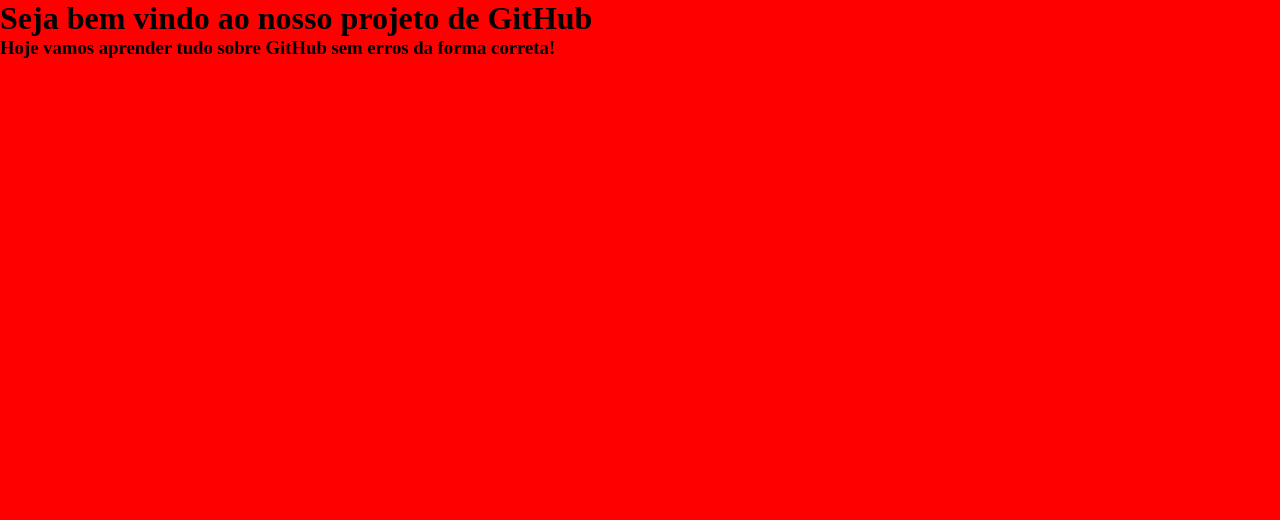
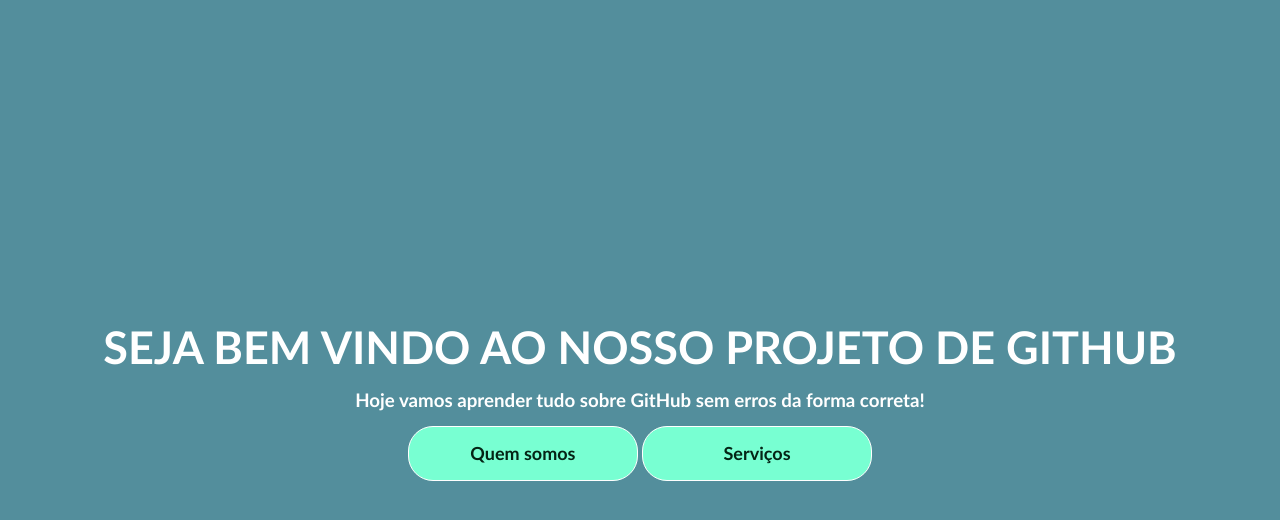
Before and after one commit to edsouzza/SysGitHub, a plain HTML site: page index.html in a window 1280 px wide. Drawn offline with Linux system fonts and the light colour scheme.

Commit message:
stylization of home

```diff
--- a/css/style.css
+++ b/css/style.css
@@ -2,7 +2,45 @@
     margin: 0;
     padding: 0;
     box-sizing: border-box;
+    font-family: 'Trebuchet MS', sans-serif
 }
-body{
-    background-color: red;
+
+.home{
+    background-color: rgb(83, 142, 156);
+    display: flex;
+    align-items: center;
+    justify-content: center;
+    gap: 15px;
+    width: 100vw;
+    height: 100vh;
+    flex-direction: column;
+    color: rgb(255, 255, 255);
 }
+
+.home h1{
+   font-size: 45px;
+   text-transform: uppercase;
+}
+
+.botoes{
+    flex-direction: row;
+}
+
+.btn{
+    width: 230px;
+    height: 55px;
+    padding: 15px 60px;
+    background-color: rgb(120, 255, 210);
+    color: rgb(4, 36, 21);
+    border-radius: 25px;
+    font-size: 18px;
+    cursor: pointer;
+    border:1px solid #FFF;
+    transition: 0.3s;
+    font-weight: bold;
+}
+
+.btn:hover{
+    background-color: rgb(2, 39, 27);
+    color: #FFF;
+}
--- a/index.html
+++ b/index.html
@@ -9,7 +9,14 @@
     <title>Aprendendo o uso do GitHub</title>
 </head>
 <body>
-    <h1>Seja bem vindo ao nosso projeto de GitHub</h1>
-    <h3>Hoje vamos aprender tudo sobre GitHub sem erros da forma correta!</h3>
+    <section class="home">
+        <h1>Seja bem vindo ao nosso projeto de GitHub</h1>
+        <h3>Hoje vamos aprender tudo sobre GitHub sem erros da forma correta!</h3>
+        <div class="botoes">
+            <button class="btn">Quem somos</button>
+            <button class="btn">Serviços</button>
+        </div>
+
+    </section>
 </body>
 </html>
```
